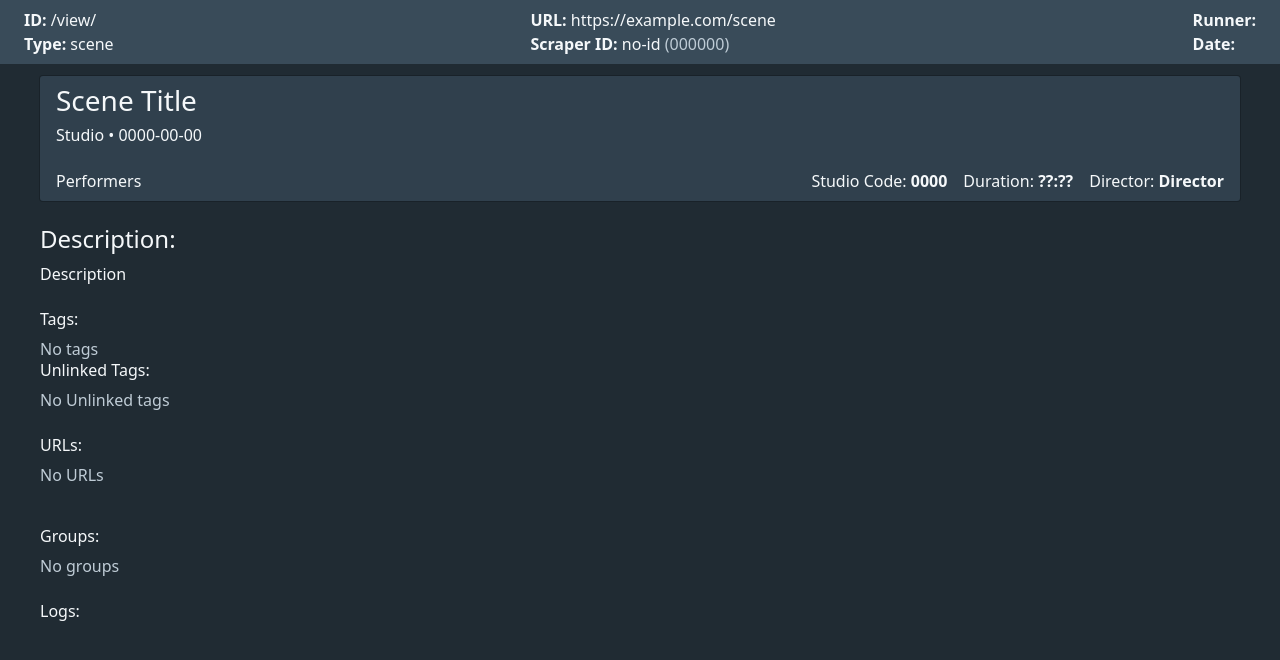
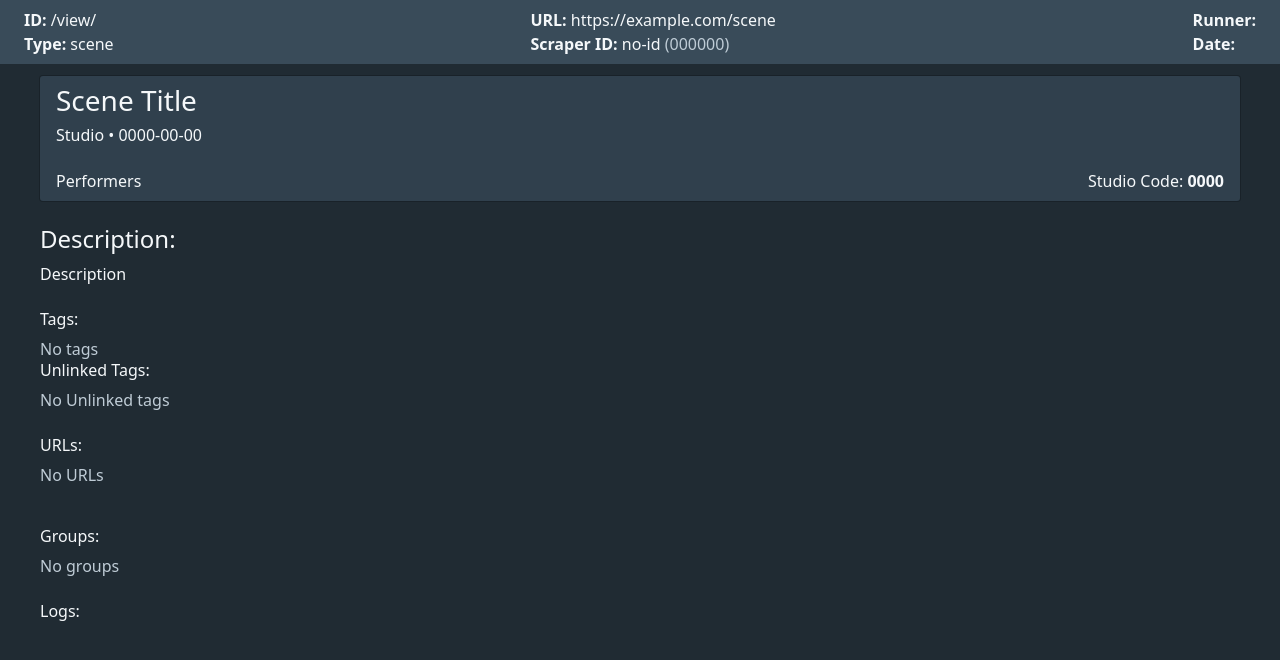
Before and after one commit to feederbox826/stash-scrape-ci, a website: page worker/public/scene.html in a window 1280 px wide. Drawn offline with Linux system fonts and the light colour scheme; no server answers.

Commit message:
remove duration, director from scraped scenes

```diff
--- a/worker/public/scene.html
+++ b/worker/public/scene.html
@@ -40,8 +40,6 @@
           <span id="result-performers">Performers</span>
         </div>
         <div>Studio Code: <strong id="result-code">0000</strong></div>
-        <div class="ms-3">Duration: <b id="result-duration">??:??</b></div>
-        <div class="ms-3">Director: <strong id="result-director">Director</strong></div>
       </div>
     </div>
     <div id="scene-tabs-tabpane-description" class="my-4">
```
